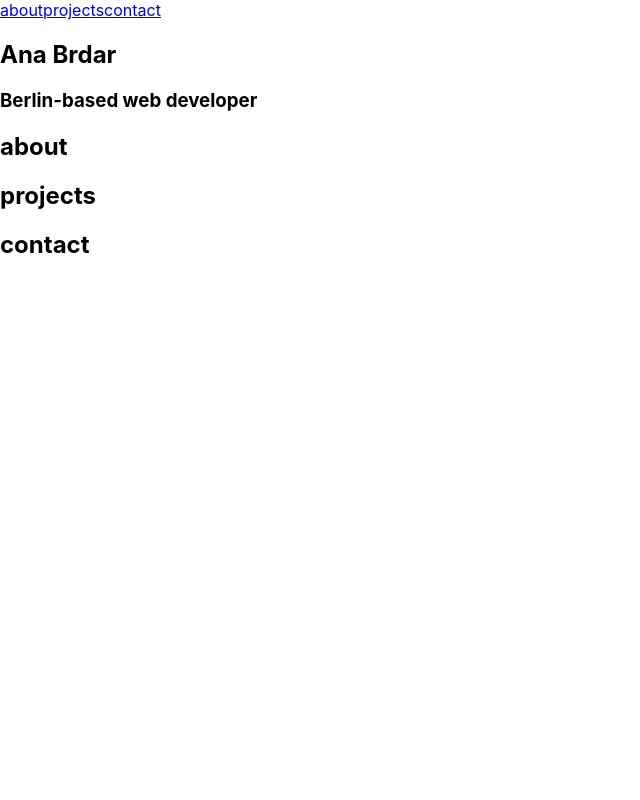
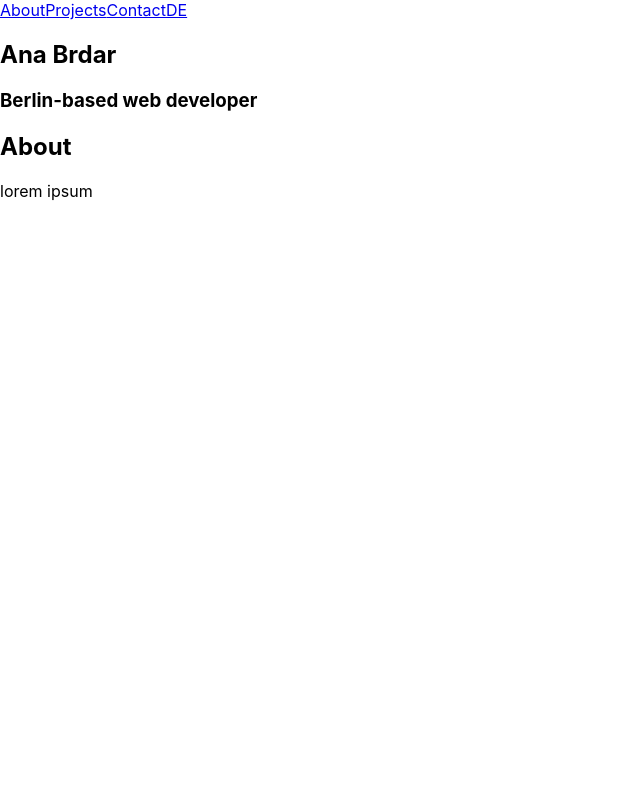
Before and after one commit to anabrd/portfolio, a React (Create React App) app: page / in a window 1280 px wide. Shown: the top 800 px of the page, without its empty margins (0-640 px from the left). Built offline with nearby package versions, Linux system fonts and the light colour scheme.

Commit message:
add navbar hashes

```diff
--- a/src/App.js
+++ b/src/App.js
@@ -1,14 +1,14 @@
 import {
-  BrowserRouter as Router,
-  Switch,
-  Route,
-  BrowserRouter
+  BrowserRouter as Router
 } from "react-router-dom";
+import { useState } from 'react'
 import { Navbar } from './components/Navbar'
 import Section from './components/Section'
 import Landing from './components/Landing'
 
 function App() {
+
+  const [activeLang, setActiveLang] = useState("english");
 
   let dataEN = [
     {
@@ -16,11 +16,11 @@ function App() {
       title: "About",
       description: "lorem ipsum",
       subheading: "Tools & technologies",
-      content: [["html", "css", "sass", "bootstrap"],
-                ["javascript","jquery", "react.js", "redux"],
-                ["node.js", "express", "mongoDB"],
-                ["git", "github", "npm"],
-                ["figma", "notion", "slack", "toggl"]]
+      content: [["HTML", "CSS", "Sass", "Bootstrap"],
+                ["JavaScript","JQuery", "React.js", "Redux"],
+                ["Node.js", "Express.js", "MongoDB"],
+                ["Git", "GitHub", "NPM"],
+                ["Figma", "Notion", "Slack", "Toggl"]]
     },
     {
       id: 2,
@@ -57,6 +57,93 @@ function App() {
       id: 3,
       title: "Contact",
       description: "Get in touch.",
+      content: [
+        {
+          contactForm:
+          [
+            {
+              label: "Your Name",
+              placeholder: "Please enter your name"
+            },
+            {
+              label: "Your Email",
+              placeholder: "Please enter your email"
+            },
+            {
+              label: "Your Message",
+              placeholder: "Please enter your message"
+            }
+          ]
+        },
+        {
+          contactLinks:
+          [
+            {
+              name: "CV",
+              link: "TBA"
+            },
+            {
+              name: "LinkedIn",
+              link: "https://www.linkedin.com/in/anabrdar/"
+            },
+            {
+              name: "GitHub",
+              link: "https://github.com/anabrd"
+            }
+          ]
+        }
+      ]
+    }
+  ]
+
+
+  let dataDE = [
+    {
+      id: 1,
+      title: "Über Mich",
+      description: "lorem ipsum",
+      subheading: "Tools & technologies",
+      content: [["html", "css", "sass", "bootstrap"],
+                ["javascript","jquery", "react.js", "redux"],
+                ["node.js", "express", "mongoDB"],
+                ["git", "github", "npm"],
+                ["figma", "notion", "slack", "toggl"]]
+    },
+    {
+      id: 2,
+      title: "Projekte",
+      description: "lorem ipsum",
+      content: [
+        {
+          name: "Time Tracker App",
+          description: "App for tracking time and generating reports built with MERN stack.",
+          tools: "React.js, Chart.js, api-to-go",
+          links: ["https://github.com/anabrd/time-tracker-app", "https://a-time-tracker-app.herokuapp.com/"]
+        },
+        {
+          name: "Snakes and Ladders",
+          description: "Classic board game reimagined as a pure JavaScript web page.",
+          tools: "JavaScript, Vectary",
+          links: ["https://github.com/anabrd/snakes-and-ladders", "https://anabrd.github.io/snakes-and-ladders/"]
+        },
+        {
+          name: "Roughly the Size Of",
+          description: "Country to US State comparison.",
+          tools: "Python/Flask, SQLite, Bootstrap",
+          links: ["TBA", "TBA"]
+        },
+        {
+          name: "Know Flow",
+          description: "Platform for sharing personal learning roadmaps.",
+          tools: "React.js, TBA",
+          links: ["TBA", "TBA"]
+        }
+      ]
+    },
+    {
+      id: 3,
+      title: "Kontakt",
+      description: "Get in touch.",
       contactForm: [
         {
           label: "Your Name",
@@ -88,18 +175,14 @@ function App() {
     }
   ]
 
-  let dataDE = [
-    // TBA
-  ]
+  let sectionOutput = dataEN.map(sectionData => <Section id = {sectionData.title} sectionData = {sectionData} />)
 
   return (
     <Router>
-      <Navbar />
+      <Navbar data = {dataEN}/>
       <main>
         <Landing />
-        <Section title = "about" />
-        <Section title = "projects" />
-        <Section title = "contact" />
+        {sectionOutput}
       </main>
     </Router>
   );
--- a/src/components/Navbar.js
+++ b/src/components/Navbar.js
@@ -1,20 +1,17 @@
 import { NavHashLink } from 'react-router-hash-link';
 
-export const Navbar = () => {
+export const Navbar = (props) => {
+
+    let links = props.data.map(section =>
+                                <NavHashLink smooth to={{hash: section.title}}>
+                                    {section.title}
+                                </NavHashLink>);
     return (
         <nav>
-            <NavHashLink smooth to="/#about">
-                about
+            {links}
+            <NavHashLink to="/" onClick={() => console.log("ok")}>
+                DE
             </NavHashLink>
-            <NavHashLink smooth to="/#projects">
-                projects
-            </NavHashLink>
-            <NavHashLink smooth to="/#contact">
-                contact
-            </NavHashLink>
-            {/* <NavHashLink>
-                de
-            </NavHashLink> */}
         </nav>
     )
 }
--- a/src/components/Section.js
+++ b/src/components/Section.js
@@ -1,8 +1,13 @@
 function Section(props) {
+
+    let output = "CONTENT GOES HERE"
+
+    let content = props.sectionData;
+
     return (
-        <section>
-            <h2>{props.title}</h2>
-            {props.children}
+        <section style = {{height: "900px"}} >
+            <h2>{props.sectionData.title}</h2>
+            <p>{props.sectionData.description}</p>
         </section>
     )
 }
```
